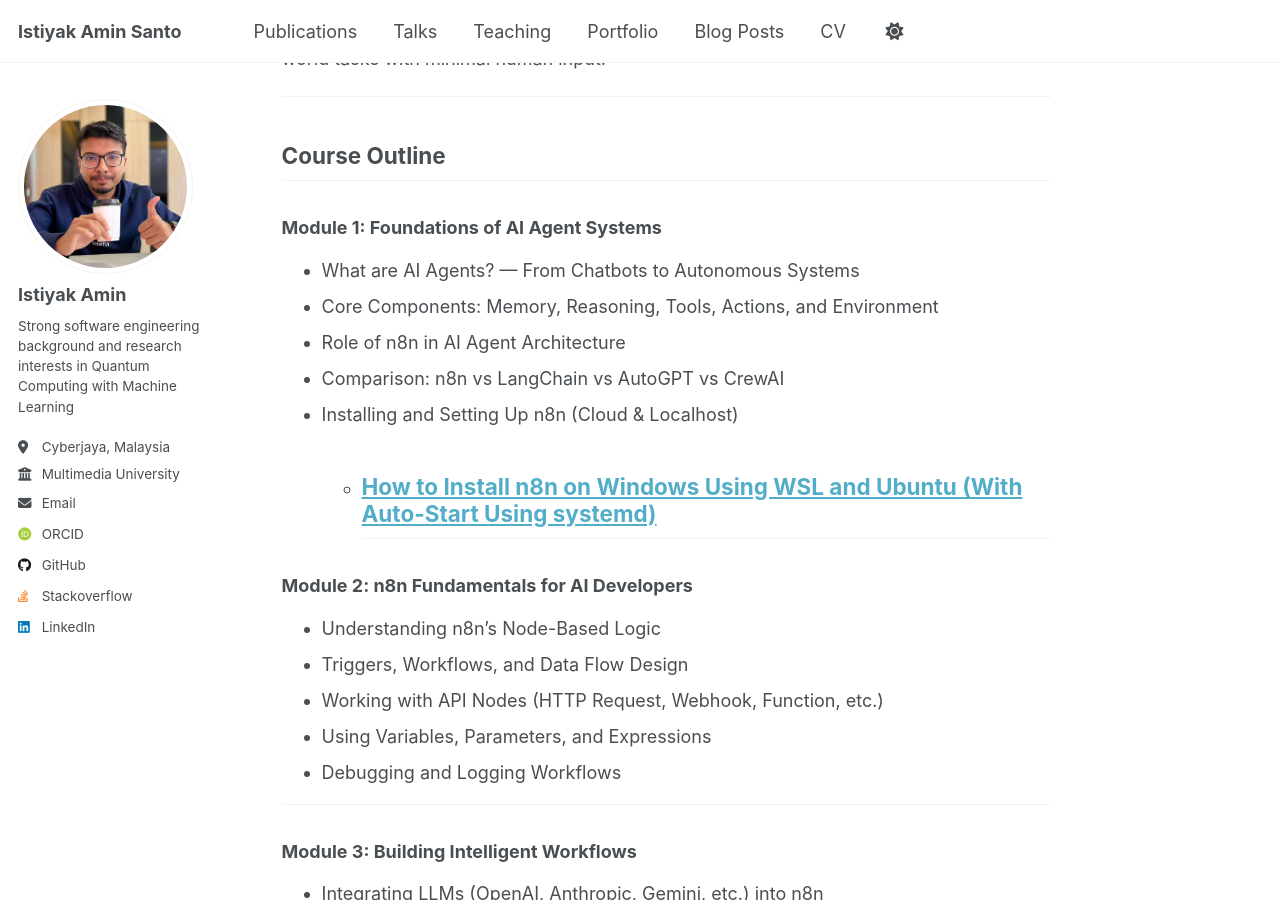
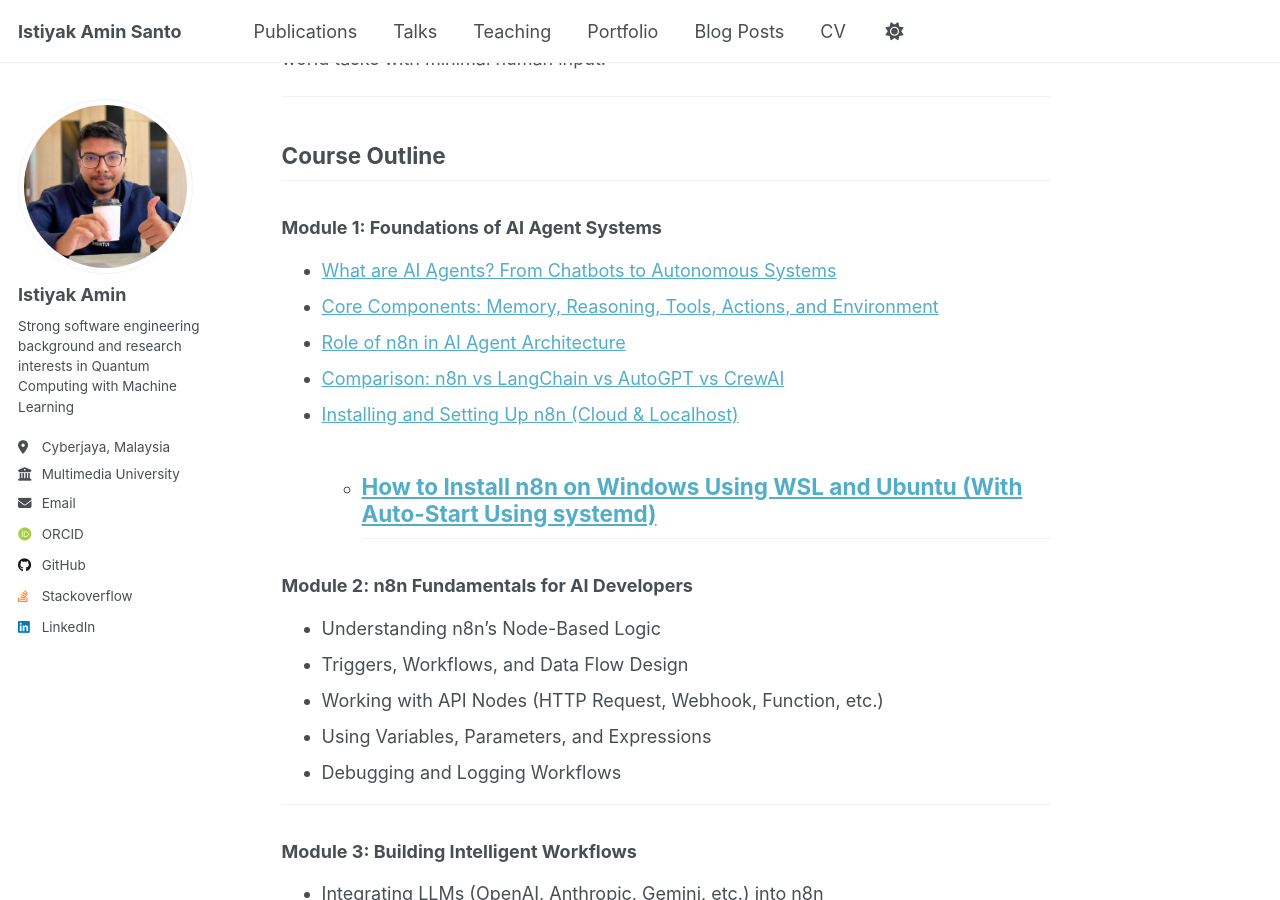
Before and after one commit to istiyakamin/istiyakamin.github.io, a Jekyll site: the page built from _teaching/complete-ai-agent-n8n.md, in a window 1280 px wide and 900 px high, scrolled down 405 px. Built offline with Jekyll 4.4.1, drawn with Linux system fonts in a browser that asks for light colours; some web fonts are replaced; a script that is not in the unit is left out; part of the change alters nothing that is shown.

Commit message:
few link updaeted

```diff
--- a/_teaching/complete-ai-agent-n8n.md
+++ b/_teaching/complete-ai-agent-n8n.md
@@ -21,12 +21,12 @@ By the end, you’ll be able to build your own **autonomous AI systems** that pe
 ## Course Outline
 
 ### **Module 1: Foundations of AI Agent Systems**
-- What are AI Agents? — From Chatbots to Autonomous Systems
-- Core Components: Memory, Reasoning, Tools, Actions, and Environment
-- Role of n8n in AI Agent Architecture
-- Comparison: n8n vs LangChain vs AutoGPT vs CrewAI
-- Installing and Setting Up n8n (Cloud & Localhost)
-    - [How to Install n8n on Windows Using WSL and Ubuntu (With Auto-Start Using systemd)](https://istiyakamin.github.io/posts/2025/10/n8n-install-wsl-using-systemd/)
+- [What are AI Agents? From Chatbots to Autonomous Systems ](#)
+- [Core Components: Memory, Reasoning, Tools, Actions, and Environment](#)
+- [Role of n8n in AI Agent Architecture](#)
+- [Comparison: n8n vs LangChain vs AutoGPT vs CrewAI](#)
+- [Installing and Setting Up n8n (Cloud & Localhost)](#)
+    - [How to Install n8n on Windows Using WSL and Ubuntu (With Auto-Start Using systemd)](/posts/2025/10/n8n-install-wsl-using-systemd/)
 ---
 
 ### **Module 2: n8n Fundamentals for AI Developers**
```
